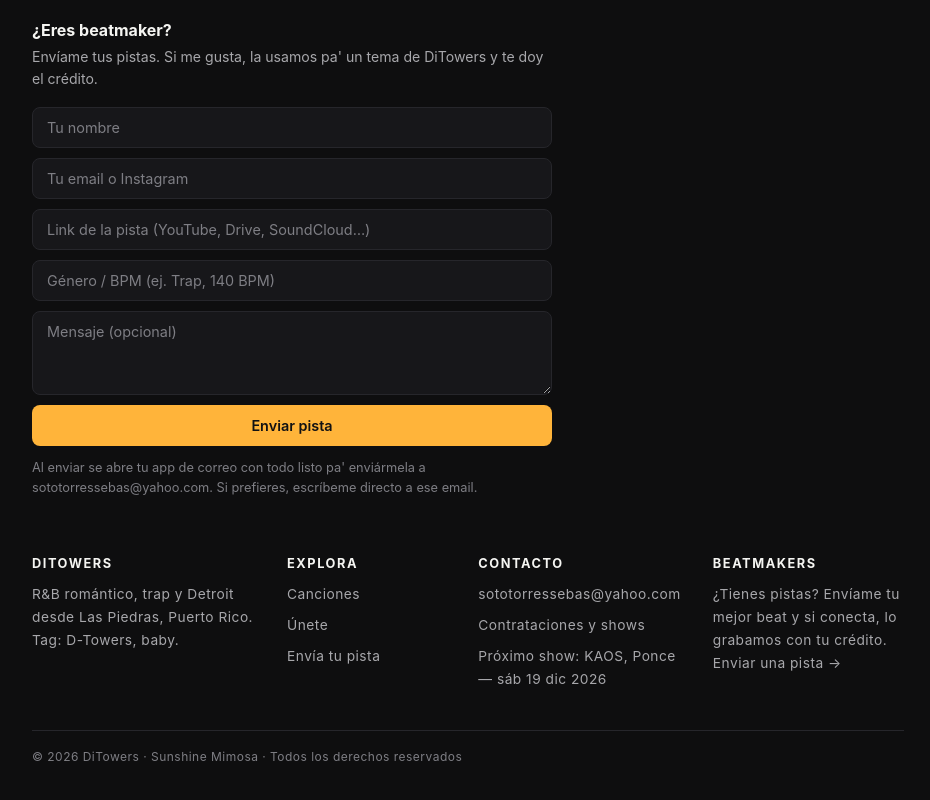
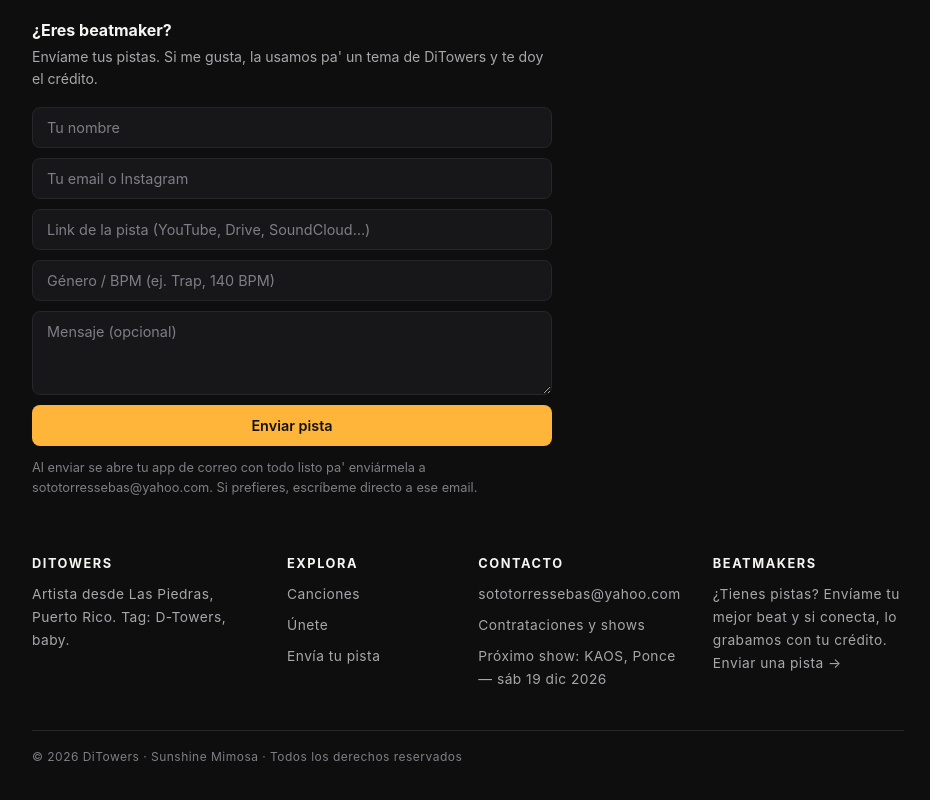
Before and after one commit to ditowers/Sunshine-Mimosa, a plain HTML site: page index.html in a window 1280 px wide. Shown: the part 881-1681 px from the top of the page, without its empty margins (172-1102 px from the left). Drawn offline with Linux system fonts and the light colour scheme.

Commit message:
Footer: quitar la descripción de género (R&B romántico) del blurb de DiTowers

```diff
--- a/index.html
+++ b/index.html
@@ -657,7 +657,7 @@
         <div class="site-footer-grid">
             <div>
                 <h3>DiTowers</h3>
-                <p>R&amp;B romántico, trap y Detroit desde Las Piedras, Puerto Rico. Tag: D-Towers, baby.</p>
+                <p>Artista desde Las Piedras, Puerto Rico. Tag: D-Towers, baby.</p>
             </div>
             <div>
                 <h3>Explora</h3>
```
